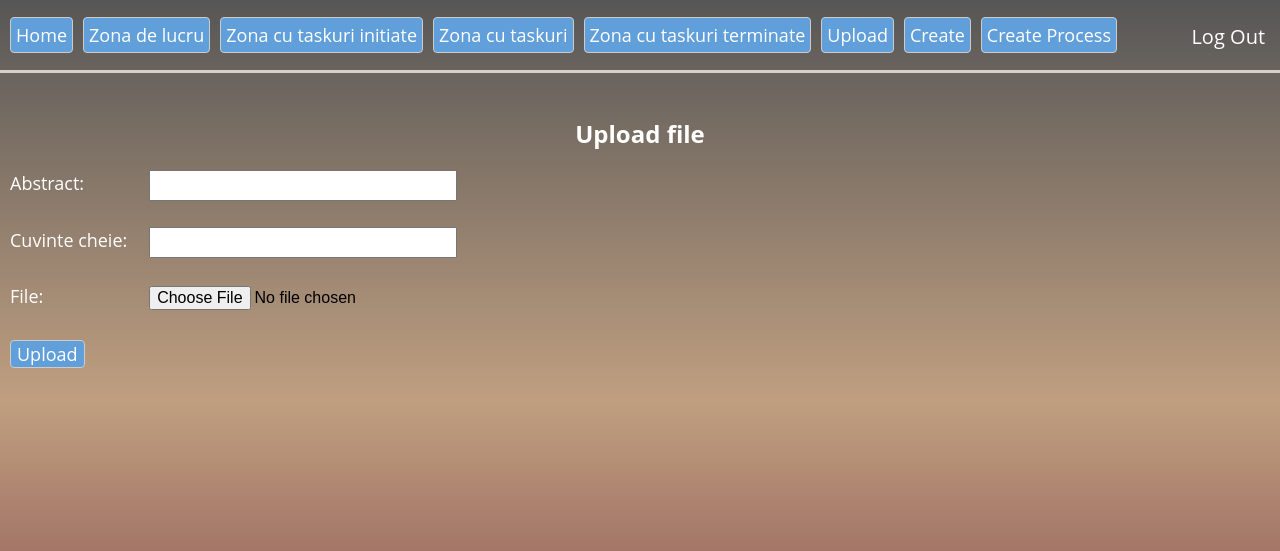
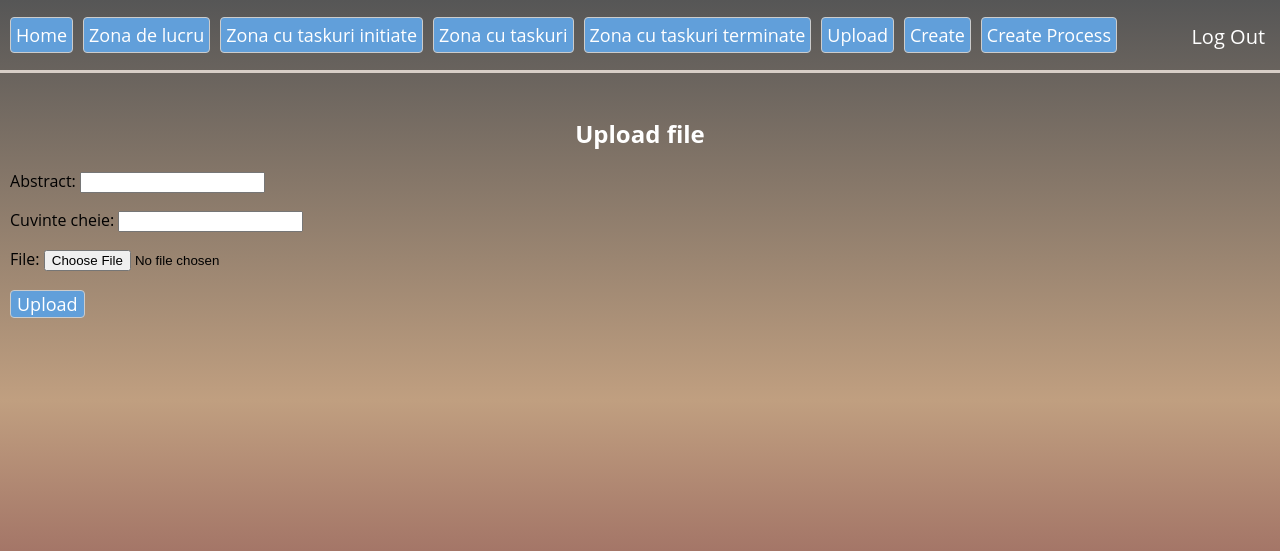
Before and after one commit to hanikhan/DocumentsFlow, a Django app: page /docflow/uploadFile/ in a window 1280 px wide. Shown: the top 551 px of the page. Run offline with Django 3.2, Linux system fonts and the light colour scheme; some libraries are stand-ins or nearby versions.

Commit message:
Add final touches before merge

```diff
--- a/DocumentsFlowApp/templates/DocumentsFLowApp/login/uploadFile.html
+++ b/DocumentsFlowApp/templates/DocumentsFLowApp/login/uploadFile.html
@@ -195,10 +195,12 @@
 
 
         <form enctype="multipart/form-data" action="" method="post">
-            <input type='hidden' name='csrfmiddlewaretoken' value='EA6nNcrL0EYSqr60csJ4OhXmPDosKXFExbpnT0RndXo2ZzYzdf8HaqMTmjrMVoTg' />
-            <p><label for="id_abstract" style="width: 135px;display: inline-block;color: white;font-size: 18px">Abstract:</label> <input id="id_abstract" maxlength="100" name="abstract" type="text" required style="width: 300px;height: 25px;margin-bottom: 10px;font-size: 16px" /></p>
-            <p><label for="id_keywords" style="width: 135px;display: inline-block;color: white;font-size: 18px">Cuvinte cheie:</label> <input id="id_keywords" maxlength="100" name="keywords" type="text" required style="width: 300px;height: 25px;margin-bottom: 10px;font-size: 16px" /></p>
-            <p><label for="id_file" style="width: 135px;display: inline-block;color: white;font-size: 18px">File:</label> <input id="id_file" name="file" type="file" required style="width: 300px;height: 25px;margin-bottom: 10px;font-size: 16px"/></p>
+            {% csrf_token %}
+            {{ form.as_p }}
+{#            <input type='hidden' name='csrfmiddlewaretoken' value='EA6nNcrL0EYSqr60csJ4OhXmPDosKXFExbpnT0RndXo2ZzYzdf8HaqMTmjrMVoTg' />#}
+{#            <p><label for="id_abstract" style="width: 135px;display: inline-block;color: white;font-size: 18px">Abstract:</label> <input id="id_abstract" maxlength="100" name="abstract" type="text" required style="width: 300px;height: 25px;margin-bottom: 10px;font-size: 16px" /></p>#}
+{#            <p><label for="id_keywords" style="width: 135px;display: inline-block;color: white;font-size: 18px">Cuvinte cheie:</label> <input id="id_keywords" maxlength="100" name="keywords" type="text" required style="width: 300px;height: 25px;margin-bottom: 10px;font-size: 16px" /></p>#}
+{#            <p><label for="id_file" style="width: 135px;display: inline-block;color: white;font-size: 18px">File:</label> <input id="id_file" name="file" type="file" required style="width: 300px;height: 25px;margin-bottom: 10px;font-size: 16px"/></p>#}
             <input type="submit" value="Upload" style="margin-top: 3px;margin-bottom: 3px;font-family: 'Open Sans', sans-serif;color: white;font-size: 18px;float: left;margin-right: 15px;border: 1px solid #ccc;background-color: #619fda;-webkit-border-radius: 4px; -moz-border-radius: 4px; border-radius: 4px;">
         </form>
 
--- a/DocumentsFlowApp/views.py
+++ b/DocumentsFlowApp/views.py
@@ -172,8 +172,8 @@ def logout_user(request):
 
 def add_uploaded_file(request, file, abstract, keywords):
 
-      # for item in Document.objects.all():
-      #     item.delete()
+       # for item in Document.objects.all():
+       #     item.delete()
 
 
     ok = False
```
Also changed, not shown: db.sqlite3, 2 other files.
